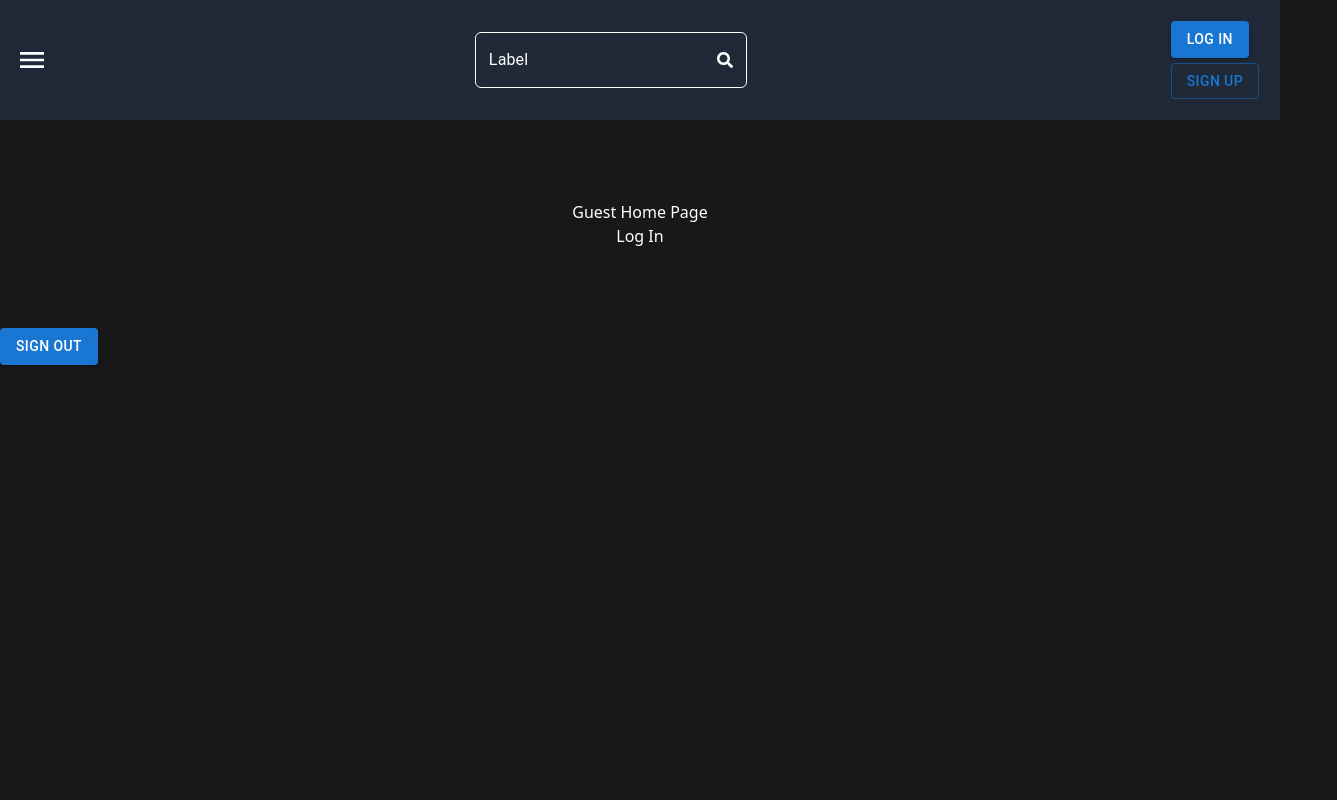
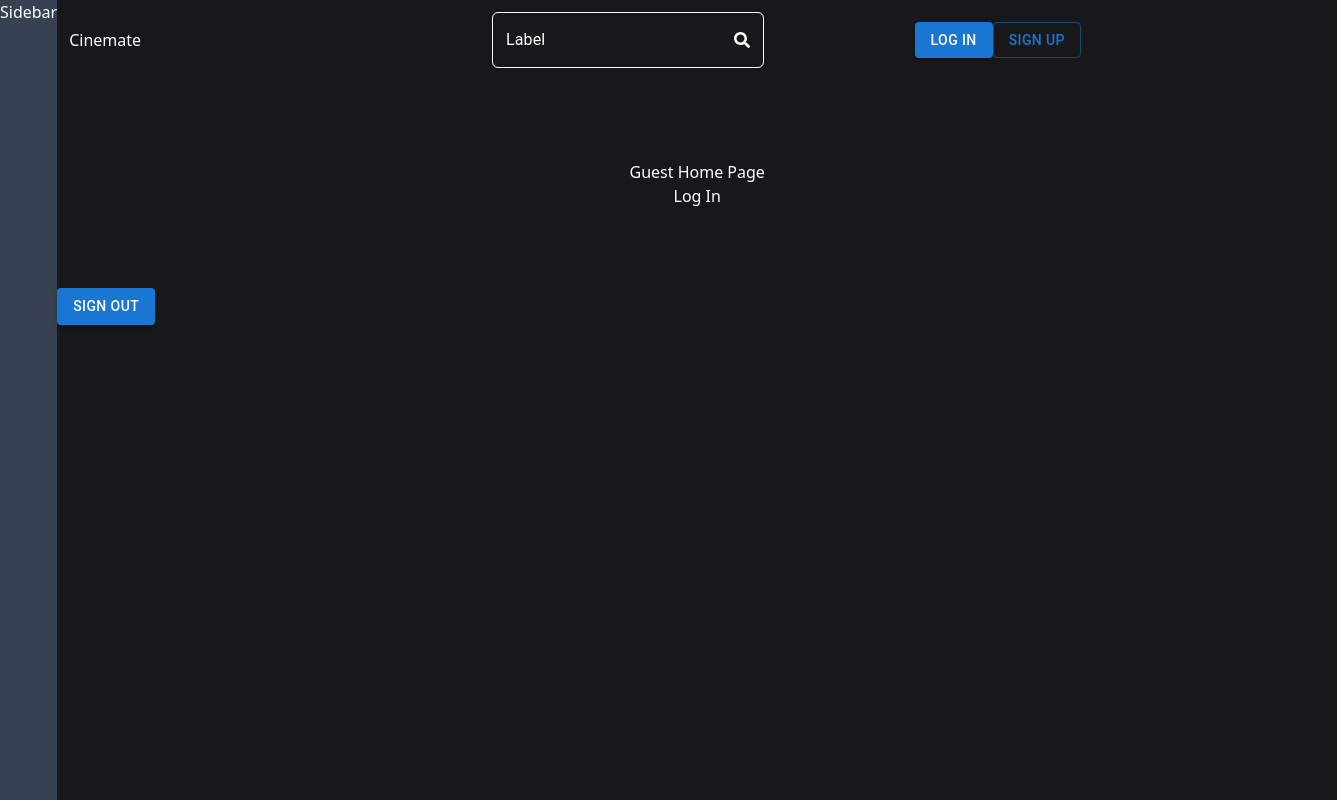
Before and after one commit to AdamAzuddin/cinemate, a Next.js app: page / in a window 1280 px wide. Shown: the whole page, 1337 px wide, since content can reach past the window. Built offline with nearby package versions, Linux system fonts and the light colour scheme; no server answers.

Commit message:
arranged layout header

```diff
--- a/components/Header.tsx
+++ b/components/Header.tsx
@@ -1,4 +1,3 @@
-
 /*set this component to client component
  to make sure using useState,
  useEffect etc is possible in its children */
@@ -10,12 +9,11 @@ import { IoMdMenu } from "react-icons/io";
 import Button from "@mui/material/Button";
 import { useRouter } from "next/navigation";
 import { FaBell } from "react-icons/fa";
-import Search  from "./Search";
+import Search from "./Search";
 
 type HeaderProps = {
   showAuthButton: boolean;
 };
-
 
 const Header = ({ showAuthButton }: HeaderProps) => {
   const [active, setActive] = useState(false);
@@ -25,31 +23,27 @@ const Header = ({ showAuthButton }: HeaderProps) => {
   const router = useRouter();
 
   return (
-    <header  className="flex items-center justify-between bg-gray-800 p-4">
-      <div className="flex items-center space-x-2 flex-1 ">
-        <IoMdMenu  size={32} color="white"/>
-        <Search/>
+    <header className="w-full flex">
+      <div className=" flex flex-1 items-center ml-3">
+        <div className="text-white">Cinemate</div>
       </div>
+        <Search />
+      <div className="flex flex-1 items-center">
         {showAuthButton && (
           <div>
-              <div style={{ margin: "5px" }}>
-                <Button
-                  variant="contained"
-                  onClick={() => router.push("/sign-in")}
-                >
+            <Button variant="contained" onClick={() => router.push("/sign-in")}>
               Log in
             </Button>
-              </div>
-              <div style={{ margin: "5px" }}>
             <Button
               variant="outlined"
               onClick={() => router.push("/sign-up")}
+              className="ml-5"
             >
               Sign up
             </Button>
           </div>
+        )}
       </div>
-          )}
     </header>
   );
 };
--- a/components/Layout.tsx
+++ b/components/Layout.tsx
@@ -1,25 +1,33 @@
-import React, { ReactNode } from 'react';
-import Head from 'next/head';
-import { useRouter } from 'next/router';
-import Header from './Header';
-import { useSession } from 'next-auth/react';
+import React, { ReactNode } from "react";
+import Head from "next/head";
+import { useRouter } from "next/router";
+import Header from "./Header";
+import { useSession } from "next-auth/react";
+import Sidebar from "./Sidebar";
 
 type Props = {
   children?: ReactNode;
   title?: string;
 };
 
-const Layout = ({ children, title = 'Default Title' }: Props) => {
+const Layout = ({ children, title = "Default Title" }: Props) => {
   const router = useRouter();
   const { data: session, status } = useSession();
 
   // Set showAuthButton to false for sign-in and sign-up pages
-  const showAuthButton = !(router.pathname === '/sign-in' || router.pathname === '/sign-up') && status === 'unauthenticated';
+  const showAuthButton =
+    !(router.pathname === "/sign-in" || router.pathname === "/sign-up") &&
+    status === "unauthenticated";
 
   return (
     <>
-      <Header showAuthButton={showAuthButton}/>
-      <main>{children}</main>
+      <div className="flex">
+        <Sidebar />
+        <div className="flex flex-col">
+          <Header showAuthButton={showAuthButton} />
+          <main className=" w-screen">{children}</main>
+        </div>
+      </div>
     </>
   );
 };
--- a/components/Search.tsx
+++ b/components/Search.tsx
@@ -32,7 +32,7 @@ const Search = () => {
   };
 
   return (
-    <div className="flex justify-center items-center bg-gray-800 flex-1">
+    <div className="flex-1 my-3">
       <TextField
         label="Label"
         variant="outlined"
--- /dev/null
+++ b/components/Sidebar.tsx
@@ -0,0 +1,9 @@
+import React from 'react'
+
+const Sidebar = () => {
+  return (
+    <div className='h-screen bg-gray-700 text-white'> Sidebar</div>
+  )
+}
+
+export default Sidebar
```
Also changed, not shown: styles/utilities.css (deleted, +0 -41 lines). Lines whose indentation alone changed are shown as unchanged.
